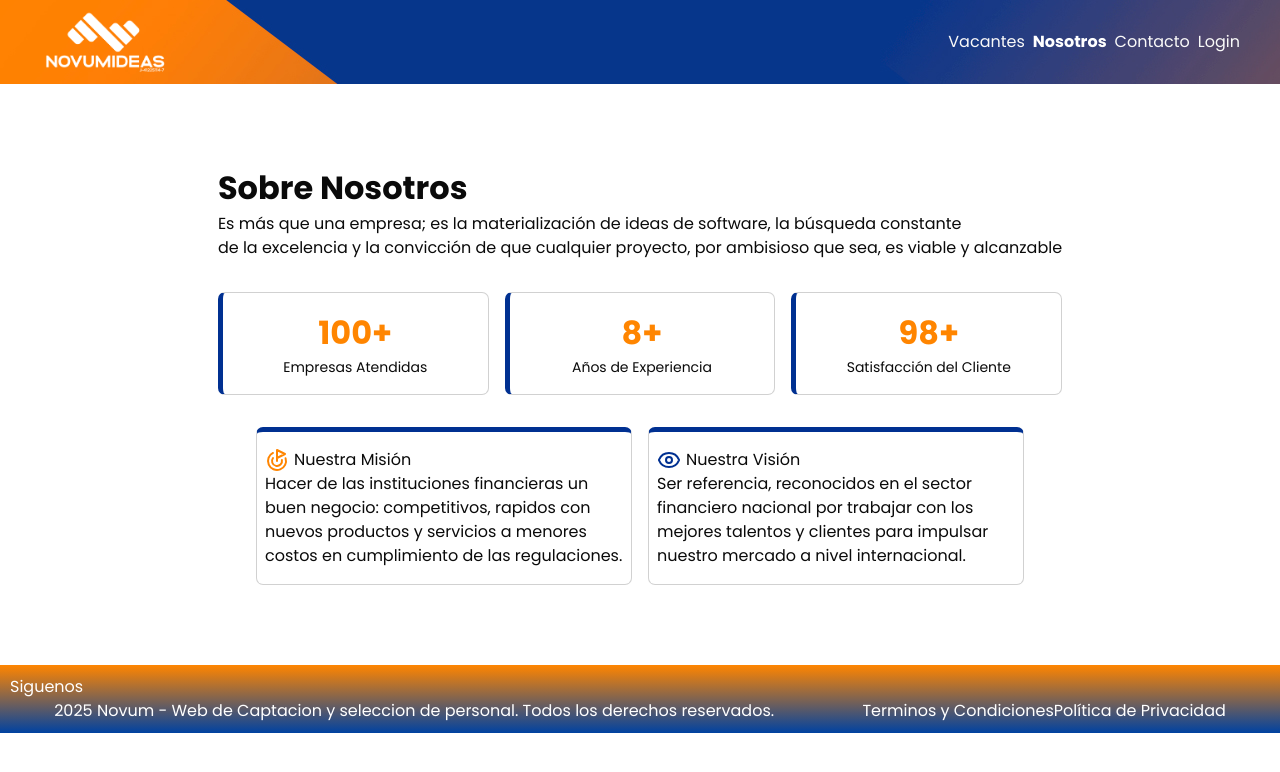
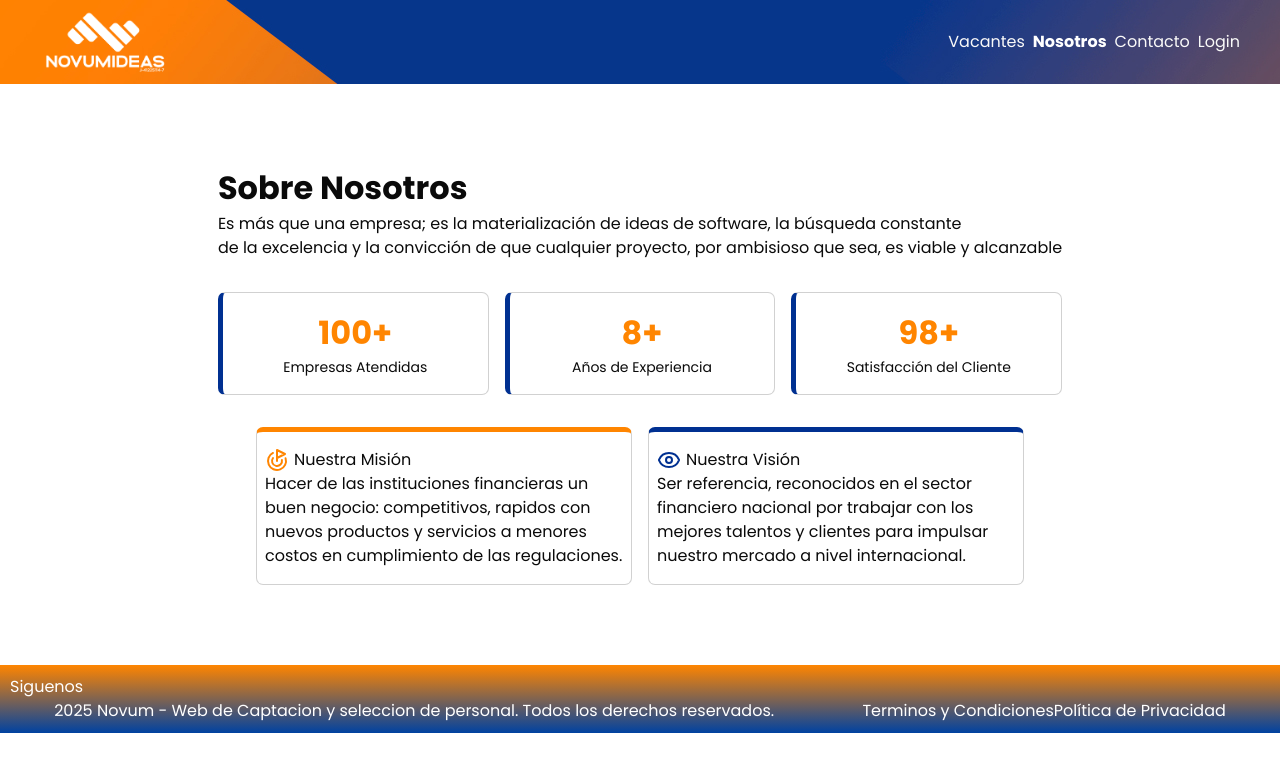
Before and after one commit to gr3g0r7sjr/Novum-app, a React (Vite) app in the folder frontend/: page /nosotros in a window 1280 px wide. Shown: the top 772 px of the page. Built offline with nearby package versions, Linux system fonts and the light colour scheme.

Commit message:
cambiando la card de mision

```diff
--- a/frontend/src/styles/About.module.scss
+++ b/frontend/src/styles/About.module.scss
@@ -57,6 +57,10 @@ $color-white: #e7e5e4;
     gap: 1rem;
     max-width: 48rem;
 
+    > :first-child{
+        border-top: 5px solid $color-orange-primary;
+    }
+
     @media (min-width:320px) and (max-width:425px){
         grid-template-columns: 1fr;
     }
```
